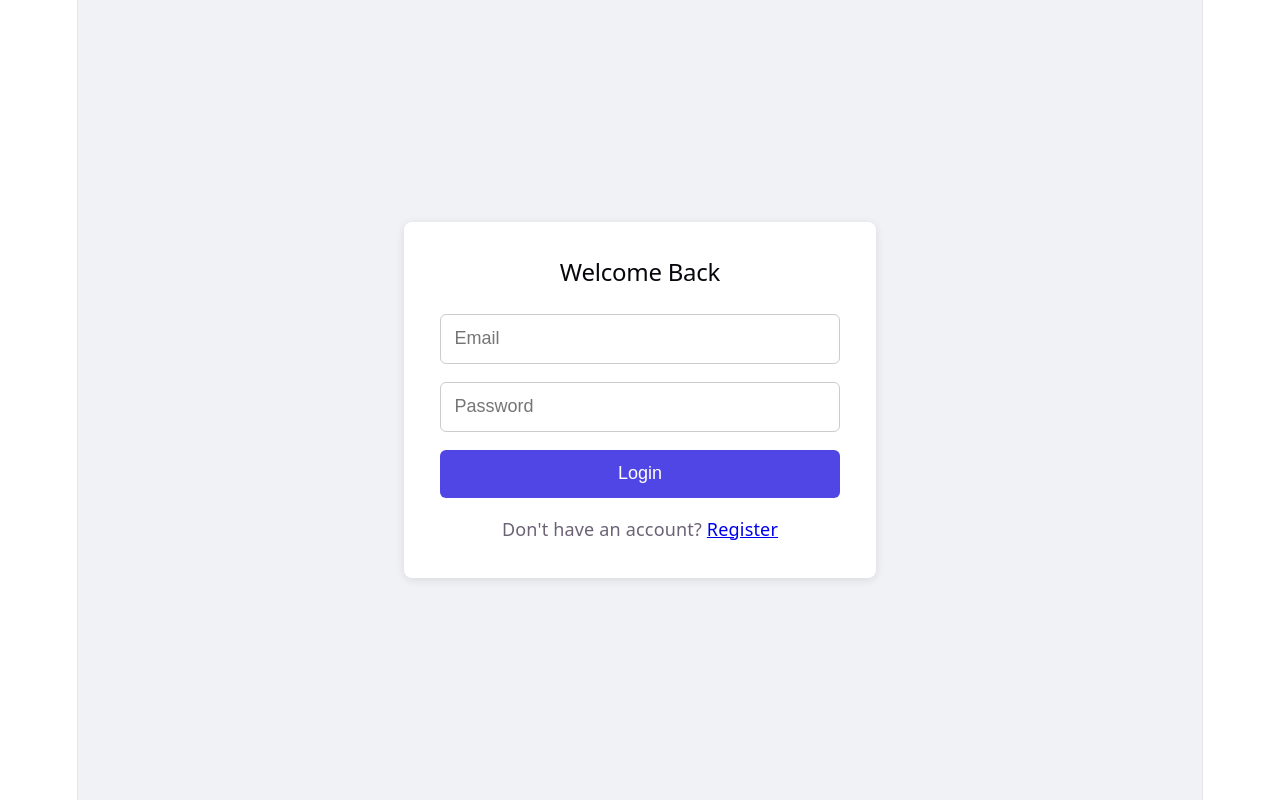
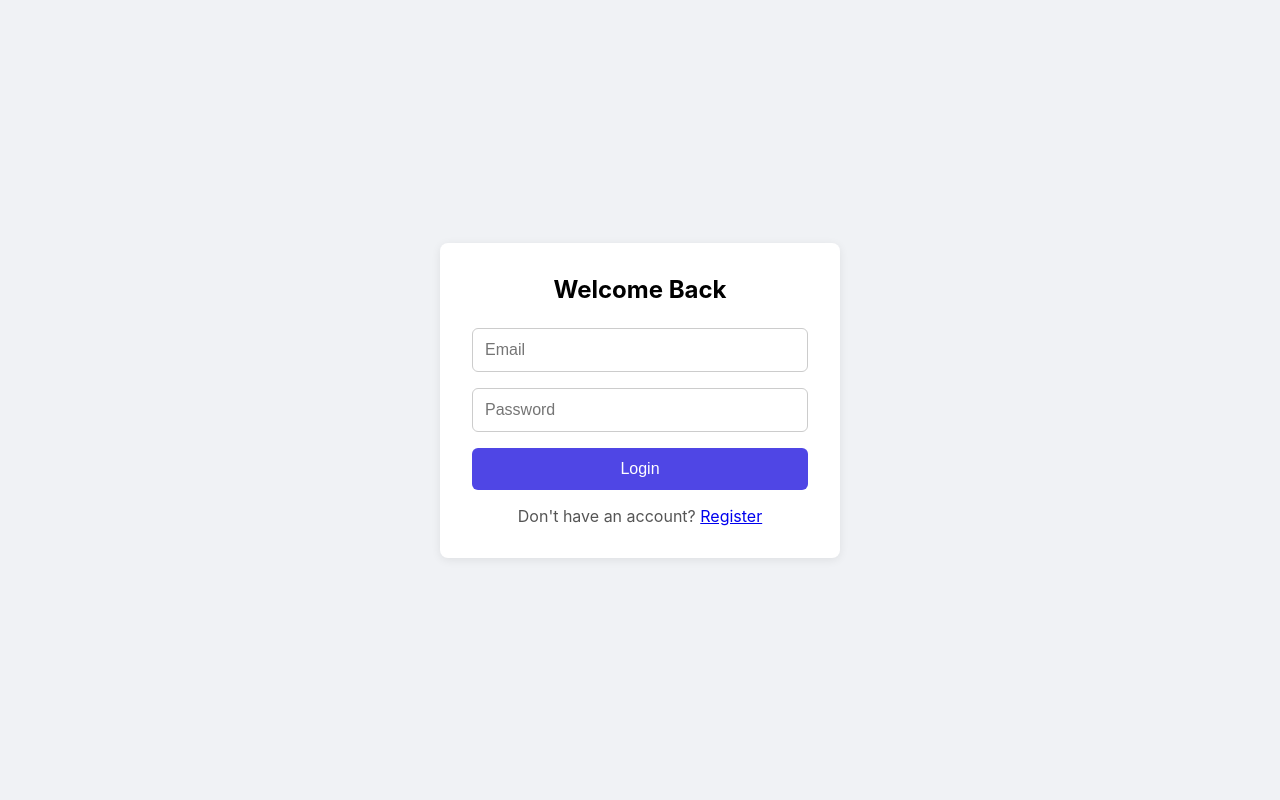
Before and after one commit to SanjayGrover/listify, a React (Vite) app in the folder client/: page /login in a window 1280 px wide. Built offline with nearby package versions, Linux system fonts and the light colour scheme; no server answers.

Commit message:
Add dark mode compatibility

```diff
--- a/client/src/components/SharePanel.jsx
+++ b/client/src/components/SharePanel.jsx
@@ -107,22 +107,22 @@ const SharePanel = ({ listId }) => {
 };
 
 const styles = {
-  panel: { backgroundColor: '#fff', borderRadius: '8px', padding: '1.25rem', boxShadow: '0 2px 6px rgba(0,0,0,0.06)', marginBottom: '1.5rem' },
-  heading: { margin: '0 0 1rem 0', fontSize: '1rem', color: '#4f46e5' },
+  panel: { backgroundColor: 'var(--bg-card)', borderRadius: '8px', padding: '1.25rem', boxShadow: `0 2px 6px var(--shadow)`, marginBottom: '1.5rem' },
+  heading: { margin: '0 0 1rem 0', fontSize: '1rem', color: 'var(--accent-text)' },
   form: { display: 'flex', gap: '0.5rem', flexWrap: 'wrap' },
-  input: { flex: 1, minWidth: '180px', padding: '0.6rem 0.75rem', borderRadius: '6px', border: '1px solid #ccc', fontSize: '0.95rem' },
-  select: { padding: '0.6rem 0.75rem', borderRadius: '6px', border: '1px solid #ccc', fontSize: '0.95rem', cursor: 'pointer' },
-  shareBtn: { padding: '0.6rem 1rem', borderRadius: '6px', border: 'none', backgroundColor: '#4f46e5', color: '#fff', fontSize: '0.95rem', cursor: 'pointer' },
-  success: { color: 'green', marginTop: '0.5rem', fontSize: '0.9rem' },
-  error: { color: 'red', marginTop: '0.5rem', fontSize: '0.9rem' },
-  subHeading: { margin: '1rem 0 0.5rem', fontSize: '0.9rem', color: '#888' },
+  input: { flex: 1, minWidth: '180px', padding: '0.6rem 0.75rem', borderRadius: '6px', border: '1px solid var(--border-color)', fontSize: '0.95rem', backgroundColor: 'var(--bg-input)', color: 'var(--text-primary)' },
+  select: { padding: '0.6rem 0.75rem', borderRadius: '6px', border: '1px solid var(--border-color)', fontSize: '0.95rem', cursor: 'pointer', backgroundColor: 'var(--bg-input)', color: 'var(--text-primary)' },
+  shareBtn: { padding: '0.6rem 1rem', borderRadius: '6px', border: 'none', backgroundColor: 'var(--accent)', color: '#fff', fontSize: '0.95rem', cursor: 'pointer' },
+  success: { color: 'var(--success-text)', marginTop: '0.5rem', fontSize: '0.9rem' },
+  error: { color: 'var(--error-text)', marginTop: '0.5rem', fontSize: '0.9rem' },
+  subHeading: { margin: '1rem 0 0.5rem', fontSize: '0.9rem', color: 'var(--text-muted)' },
   userList: { marginTop: '0.5rem' },
-  userRow: { display: 'flex', justifyContent: 'space-between', alignItems: 'center', padding: '0.5rem 0', borderBottom: '1px solid #f0f0f0' },
-  userName: { fontWeight: 600, fontSize: '0.95rem' },
-  userEmail: { fontSize: '0.85rem', color: '#888' },
+  userRow: { display: 'flex', justifyContent: 'space-between', alignItems: 'center', padding: '0.5rem 0', borderBottom: '1px solid var(--border-light)' },
+  userName: { fontWeight: 600, fontSize: '0.95rem', color: 'var(--text-primary)' },
+  userEmail: { fontSize: '0.85rem', color: 'var(--text-muted)' },
   userRight: { display: 'flex', alignItems: 'center', gap: '0.5rem' },
-  roleBadge: { fontSize: '0.75rem', padding: '0.2rem 0.5rem', borderRadius: '999px', backgroundColor: '#e0e7ff', color: '#4f46e5', fontWeight: 600 },
-  removeBtn: { background: 'none', border: 'none', cursor: 'pointer', color: '#aaa', fontSize: '1rem' },
+  roleBadge: { fontSize: '0.75rem', padding: '0.2rem 0.5rem', borderRadius: '999px', backgroundColor: 'var(--badge-bg)', color: 'var(--badge-text)', fontWeight: 600 },
+  removeBtn: { background: 'none', border: 'none', cursor: 'pointer', color: 'var(--text-muted)', fontSize: '1rem' },
 };
 
 export default SharePanel;
--- a/client/src/index.css
+++ b/client/src/index.css
@@ -1,111 +1,77 @@
+/* CSS Variables for Light and Dark mode */
 :root {
-  --text: #6b6375;
-  --text-h: #08060d;
-  --bg: #fff;
-  --border: #e5e4e7;
-  --code-bg: #f4f3ec;
-  --accent: #aa3bff;
-  --accent-bg: rgba(170, 59, 255, 0.1);
-  --accent-border: rgba(170, 59, 255, 0.5);
-  --social-bg: rgba(244, 243, 236, 0.5);
-  --shadow:
-    rgba(0, 0, 0, 0.1) 0 10px 15px -3px, rgba(0, 0, 0, 0.05) 0 4px 6px -2px;
+  --bg-page: #f0f2f5;
+  --bg-card: #ffffff;
+  --bg-input: #ffffff;
+  --bg-header: #ffffff;
 
-  --sans: system-ui, 'Segoe UI', Roboto, sans-serif;
-  --heading: system-ui, 'Segoe UI', Roboto, sans-serif;
-  --mono: ui-monospace, Consolas, monospace;
+  --text-primary: #000000;
+  --text-secondary: #555555;
+  --text-muted: #888888;
+  --text-placeholder: #aaaaaa;
 
-  font: 18px/145% var(--sans);
-  letter-spacing: 0.18px;
-  color-scheme: light dark;
-  color: var(--text);
-  background: var(--bg);
-  font-synthesis: none;
-  text-rendering: optimizeLegibility;
-  -webkit-font-smoothing: antialiased;
-  -moz-osx-font-smoothing: grayscale;
+  --border-color: #cccccc;
+  --border-light: #e5e7eb;
+  --shadow: rgba(0, 0, 0, 0.08);
 
-  @media (max-width: 1024px) {
-    font-size: 16px;
-  }
+  --accent: #4f46e5;
+  --accent-light: #e0e7ff;
+  --accent-text: #4f46e5;
+
+  --error-bg: #fee2e2;
+  --error-border: #fca5a5;
+  --error-text: #b91c1c;
+
+  --success-text: #15803d;
+
+  --badge-bg: #e0e7ff;
+  --badge-text: #4f46e5;
+
+  --sub-border: #e5e7eb;
 }
 
 @media (prefers-color-scheme: dark) {
   :root {
-    --text: #9ca3af;
-    --text-h: #f3f4f6;
-    --bg: #16171d;
-    --border: #2e303a;
-    --code-bg: #1f2028;
-    --accent: #c084fc;
-    --accent-bg: rgba(192, 132, 252, 0.15);
-    --accent-border: rgba(192, 132, 252, 0.5);
-    --social-bg: rgba(47, 48, 58, 0.5);
-    --shadow:
-      rgba(0, 0, 0, 0.4) 0 10px 15px -3px, rgba(0, 0, 0, 0.25) 0 4px 6px -2px;
-  }
+    --bg-page: #0f1117;
+    --bg-card: #1e2130;
+    --bg-input: #2a2d3e;
+    --bg-header: #1a1d2e;
 
-  #social .button-icon {
-    filter: invert(1) brightness(2);
+    --text-primary: #f0f0f0;
+    --text-secondary: #cccccc;
+    --text-muted: #8a8a9a;
+    --text-placeholder: #6b6b80;
+
+    --border-color: #3a3d50;
+    --border-light: #2a2d3e;
+    --shadow: rgba(0, 0, 0, 0.4);
+
+    --accent: #6366f1;
+    --accent-light: #1e1b4b;
+    --accent-text: #a5b4fc;
+
+    --error-bg: #3b1515;
+    --error-border: #7f1d1d;
+    --error-text: #fca5a5;
+
+    --success-text: #4ade80;
+
+    --badge-bg: #1e1b4b;
+    --badge-text: #a5b4fc;
+
+    --sub-border: #2a2d3e;
   }
 }
 
-body {
+* {
+  box-sizing: border-box;
   margin: 0;
+  padding: 0;
 }
 
-#root {
-  width: 1126px;
-  max-width: 100%;
-  margin: 0 auto;
-  text-align: center;
-  border-inline: 1px solid var(--border);
-  min-height: 100svh;
-  display: flex;
-  flex-direction: column;
-  box-sizing: border-box;
+body {
+  background-color: var(--bg-page);
+  color: var(--text-primary);
+  font-family: -apple-system, BlinkMacSystemFont, 'Segoe UI', Roboto, Oxygen, sans-serif;
+  transition: background-color 0.2s, color 0.2s;
 }
-
-h1,
-h2 {
-  font-family: var(--heading);
-  font-weight: 500;
-  color: var(--text-h);
-}
-
-h1 {
-  font-size: 56px;
-  letter-spacing: -1.68px;
-  margin: 32px 0;
-  @media (max-width: 1024px) {
-    font-size: 36px;
-    margin: 20px 0;
-  }
-}
-h2 {
-  font-size: 24px;
-  line-height: 118%;
-  letter-spacing: -0.24px;
-  margin: 0 0 8px;
-  @media (max-width: 1024px) {
-    font-size: 20px;
-  }
-}
-p {
-  margin: 0;
-}
-
-code,
-.counter {
-  font-family: var(--mono);
-  display: inline-flex;
-  border-radius: 4px;
-  color: var(--text-h);
-}
-
-code {
-  font-size: 15px;
-  line-height: 135%;
-  padding: 4px 8px;
-  background: var(--code-bg);
-}
--- a/client/src/pages/Dashboard.jsx
+++ b/client/src/pages/Dashboard.jsx
@@ -119,25 +119,25 @@ const Dashboard = () => {
 };
 
 const styles = {
-  container: { minHeight: '100vh', backgroundColor: '#f0f2f5' },
-  header: { display: 'flex', justifyContent: 'space-between', alignItems: 'center', padding: '1rem 2rem', backgroundColor: '#fff', boxShadow: '0 1px 4px rgba(0,0,0,0.1)' },
-  logo: { margin: 0, color: '#4f46e5' },
-  userInfo: { display: 'flex', alignItems: 'center', gap: '1rem' },
-  logoutBtn: { padding: '0.4rem 0.8rem', borderRadius: '6px', border: '1px solid #ccc', cursor: 'pointer', backgroundColor: '#fff' },
+  container: { minHeight: '100vh', backgroundColor: 'var(--bg-page)' },
+  header: { display: 'flex', justifyContent: 'space-between', alignItems: 'center', padding: '1rem 2rem', backgroundColor: 'var(--bg-header)', boxShadow: `0 1px 4px var(--shadow)` },
+  logo: { margin: 0, color: 'var(--accent)' },
+  userInfo: { display: 'flex', alignItems: 'center', gap: '1rem', color: 'var(--text-primary)' },
+  logoutBtn: { padding: '0.4rem 0.8rem', borderRadius: '6px', border: '1px solid var(--border-color)', cursor: 'pointer', backgroundColor: 'var(--bg-card)', color: 'var(--text-primary)' },
   main: { maxWidth: '900px', margin: '0 auto', padding: '2rem' },
-  sectionTitle: { marginBottom: '1rem' },
+  sectionTitle: { marginBottom: '1rem', color: 'var(--text-primary)' },
   createForm: { display: 'flex', gap: '0.75rem', marginBottom: '1.5rem' },
-  input: { flex: 1, padding: '0.75rem', borderRadius: '6px', border: '1px solid #ccc', fontSize: '1rem' },
-  createBtn: { padding: '0.75rem 1.25rem', borderRadius: '6px', border: 'none', backgroundColor: '#4f46e5', color: '#fff', fontSize: '1rem', cursor: 'pointer' },
-  error: { color: 'red', marginBottom: '1rem' },
-  empty: { color: '#888', textAlign: 'center', marginTop: '3rem' },
+  input: { flex: 1, padding: '0.75rem', borderRadius: '6px', border: '1px solid var(--border-color)', fontSize: '1rem', backgroundColor: 'var(--bg-input)', color: 'var(--text-primary)' },
+  createBtn: { padding: '0.75rem 1.25rem', borderRadius: '6px', border: 'none', backgroundColor: 'var(--accent)', color: '#fff', fontSize: '1rem', cursor: 'pointer' },
+  error: { color: 'var(--error-text)', marginBottom: '1rem' },
+  empty: { color: 'var(--text-muted)', textAlign: 'center', marginTop: '3rem' },
   grid: { display: 'grid', gridTemplateColumns: 'repeat(auto-fill, minmax(250px, 1fr))', gap: '1rem' },
-  card: { backgroundColor: '#fff', borderRadius: '8px', padding: '1.25rem', boxShadow: '0 2px 6px rgba(0,0,0,0.08)' },
+  card: { backgroundColor: 'var(--bg-card)', borderRadius: '8px', padding: '1.25rem', boxShadow: `0 2px 6px var(--shadow)` },
   cardHeader: { display: 'flex', justifyContent: 'space-between', alignItems: 'center', marginBottom: '0.5rem' },
-  cardTitle: { margin: 0, fontSize: '1.1rem' },
+  cardTitle: { margin: 0, fontSize: '1.1rem', color: 'var(--text-primary)' },
   deleteBtn: { background: 'none', border: 'none', cursor: 'pointer', fontSize: '1rem' },
-  itemCount: { color: '#888', fontSize: '0.9rem', marginBottom: '1rem' },
-  openBtn: { padding: '0.5rem 1rem', borderRadius: '6px', border: '1px solid #4f46e5', color: '#4f46e5', backgroundColor: '#fff', cursor: 'pointer', width: '100%' },
+  itemCount: { color: 'var(--text-muted)', fontSize: '0.9rem', marginBottom: '1rem' },
+  openBtn: { padding: '0.5rem 1rem', borderRadius: '6px', border: '1px solid var(--accent)', color: 'var(--accent-text)', backgroundColor: 'var(--bg-card)', cursor: 'pointer', width: '100%' },
 };
 
 export default Dashboard;
--- a/client/src/pages/ListDetail.jsx
+++ b/client/src/pages/ListDetail.jsx
@@ -286,36 +286,36 @@ const ListDetail = () => {
 };
 
 const styles = {
-  container: { minHeight: '100vh', backgroundColor: '#f0f2f5' },
-  header: { display: 'flex', alignItems: 'center', gap: '1rem', padding: '1rem 2rem', backgroundColor: '#fff', boxShadow: '0 1px 4px rgba(0,0,0,0.1)' },
-  backBtn: { padding: '0.4rem 0.8rem', borderRadius: '6px', border: '1px solid #ccc', cursor: 'pointer', backgroundColor: '#fff' },
-  title: { margin: 0, cursor: 'pointer', fontSize: '1.4rem' },
+  container: { minHeight: '100vh', backgroundColor: 'var(--bg-page)' },
+  header: { display: 'flex', alignItems: 'center', gap: '1rem', padding: '1rem 2rem', backgroundColor: 'var(--bg-header)', boxShadow: `0 1px 4px var(--shadow)`, flexWrap: 'wrap' },
+  backBtn: { padding: '0.4rem 0.8rem', borderRadius: '6px', border: '1px solid var(--border-color)', cursor: 'pointer', backgroundColor: 'var(--bg-card)', color: 'var(--text-primary)' },
+  title: { margin: 0, cursor: 'pointer', fontSize: '1.4rem', color: 'var(--text-primary)' },
   titleEdit: { display: 'flex', gap: '0.5rem', alignItems: 'center' },
-  titleInput: { padding: '0.4rem 0.75rem', borderRadius: '6px', border: '1px solid #ccc', fontSize: '1.1rem' },
-  saveBtn: { padding: '0.4rem 0.8rem', borderRadius: '6px', border: 'none', backgroundColor: '#4f46e5', color: '#fff', cursor: 'pointer' },
-  cancelBtn: { padding: '0.4rem 0.8rem', borderRadius: '6px', border: '1px solid #ccc', cursor: 'pointer', backgroundColor: '#fff' },
+  titleInput: { padding: '0.4rem 0.75rem', borderRadius: '6px', border: '1px solid var(--border-color)', fontSize: '1.1rem', backgroundColor: 'var(--bg-input)', color: 'var(--text-primary)' },
+  saveBtn: { padding: '0.4rem 0.8rem', borderRadius: '6px', border: 'none', backgroundColor: 'var(--accent)', color: '#fff', cursor: 'pointer' },
+  cancelBtn: { padding: '0.4rem 0.8rem', borderRadius: '6px', border: '1px solid var(--border-color)', cursor: 'pointer', backgroundColor: 'var(--bg-card)', color: 'var(--text-primary)' },
+  shareToggleBtn: { marginLeft: 'auto', padding: '0.4rem 0.8rem', borderRadius: '6px', border: '1px solid var(--accent)', color: 'var(--accent-text)', backgroundColor: 'var(--bg-card)', cursor: 'pointer' },
   main: { maxWidth: '700px', margin: '0 auto', padding: '2rem' },
   addForm: { display: 'flex', gap: '0.75rem', marginBottom: '1.5rem' },
-  input: { flex: 1, padding: '0.75rem', borderRadius: '6px', border: '1px solid #ccc', fontSize: '1rem' },
-  addBtn: { padding: '0.75rem 1.25rem', borderRadius: '6px', border: 'none', backgroundColor: '#4f46e5', color: '#fff', fontSize: '1rem', cursor: 'pointer' },
-  empty: { color: '#888', textAlign: 'center', marginTop: '3rem' },
+  input: { flex: 1, padding: '0.75rem', borderRadius: '6px', border: '1px solid var(--border-color)', fontSize: '1rem', backgroundColor: 'var(--bg-input)', color: 'var(--text-primary)' },
+  addBtn: { padding: '0.75rem 1.25rem', borderRadius: '6px', border: 'none', backgroundColor: 'var(--accent)', color: '#fff', fontSize: '1rem', cursor: 'pointer' },
+  empty: { color: 'var(--text-muted)', textAlign: 'center', marginTop: '3rem' },
   itemList: { listStyle: 'none', padding: 0, display: 'flex', flexDirection: 'column', gap: '0.75rem' },
-  itemCard: { backgroundColor: '#fff', borderRadius: '8px', padding: '1rem', boxShadow: '0 2px 6px rgba(0,0,0,0.06)' },
+  itemCard: { backgroundColor: 'var(--bg-card)', borderRadius: '8px', padding: '1rem', boxShadow: `0 2px 6px var(--shadow)` },
   itemRow: { display: 'flex', alignItems: 'center', gap: '0.75rem' },
-  dragHandle: { cursor: 'grab', fontSize: '1.2rem', color: '#aaa', userSelect: 'none' },
-  checkbox: { width: '18px', height: '18px', cursor: 'pointer' },
-  itemText: { flex: 1, fontSize: '1rem' },
+  dragHandle: { cursor: 'grab', fontSize: '1.2rem', color: 'var(--text-muted)', userSelect: 'none' },
+  checkbox: { width: '18px', height: '18px', cursor: 'pointer', accentColor: 'var(--accent)' },
+  itemText: { flex: 1, fontSize: '1rem', color: 'var(--text-primary)' },
   itemActions: { display: 'flex', gap: '0.5rem' },
-  subBtn: { padding: '0.3rem 0.6rem', borderRadius: '6px', border: '1px solid #ccc', cursor: 'pointer', backgroundColor: '#fff', fontSize: '0.85rem' },
+  subBtn: { padding: '0.3rem 0.6rem', borderRadius: '6px', border: '1px solid var(--border-color)', cursor: 'pointer', backgroundColor: 'var(--bg-card)', color: 'var(--text-primary)', fontSize: '0.85rem' },
   deleteBtn: { background: 'none', border: 'none', cursor: 'pointer', fontSize: '1rem' },
-  subItemSection: { marginTop: '0.75rem', paddingLeft: '1.5rem', borderLeft: '2px solid #e5e7eb', display: 'flex', flexDirection: 'column', gap: '0.5rem' },
+  subItemSection: { marginTop: '0.75rem', paddingLeft: '1.5rem', borderLeft: '2px solid var(--sub-border)', display: 'flex', flexDirection: 'column', gap: '0.5rem' },
   subItemRow: { display: 'flex', alignItems: 'center', gap: '0.75rem' },
   subAddForm: { display: 'flex', gap: '0.5rem', marginTop: '0.5rem' },
-  subInput: { flex: 1, padding: '0.5rem', borderRadius: '6px', border: '1px solid #ccc', fontSize: '0.9rem' },
-  subAddBtn: { padding: '0.5rem 0.75rem', borderRadius: '6px', border: 'none', backgroundColor: '#4f46e5', color: '#fff', fontSize: '0.9rem', cursor: 'pointer' },
-  shareToggleBtn: { marginLeft: 'auto', padding: '0.4rem 0.8rem', borderRadius: '6px', border: '1px solid #4f46e5', color: '#4f46e5', backgroundColor: '#fff', cursor: 'pointer' },
-  errorBanner: { display: 'flex', justifyContent: 'space-between', alignItems: 'center', backgroundColor: '#fee2e2', border: '1px solid #fca5a5', color: '#b91c1c', padding: '0.75rem 1rem', borderRadius: '8px', marginBottom: '1rem' },
-  errorClose: { background: 'none', border: 'none', color: '#b91c1c', fontSize: '1rem', cursor: 'pointer' },
+  subInput: { flex: 1, padding: '0.5rem', borderRadius: '6px', border: '1px solid var(--border-color)', fontSize: '0.9rem', backgroundColor: 'var(--bg-input)', color: 'var(--text-primary)' },
+  subAddBtn: { padding: '0.5rem 0.75rem', borderRadius: '6px', border: 'none', backgroundColor: 'var(--accent)', color: '#fff', fontSize: '0.9rem', cursor: 'pointer' },
+  errorBanner: { display: 'flex', justifyContent: 'space-between', alignItems: 'center', backgroundColor: 'var(--error-bg)', border: '1px solid var(--error-border)', color: 'var(--error-text)', padding: '0.75rem 1rem', borderRadius: '8px', marginBottom: '1rem' },
+  errorClose: { background: 'none', border: 'none', color: 'var(--error-text)', fontSize: '1rem', cursor: 'pointer' },
 };
 
 export default ListDetail;
--- a/client/src/pages/Login.jsx
+++ b/client/src/pages/Login.jsx
@@ -64,14 +64,14 @@ const Login = () => {
 };
 
 const styles = {
-  container: { display: 'flex', justifyContent: 'center', alignItems: 'center', height: '100vh', backgroundColor: '#f0f2f5' },
-  card: { backgroundColor: '#fff', padding: '2rem', borderRadius: '8px', boxShadow: '0 2px 10px rgba(0,0,0,0.1)', width: '100%', maxWidth: '400px' },
-  title: { marginBottom: '1.5rem', textAlign: 'center' },
+  container: { display: 'flex', justifyContent: 'center', alignItems: 'center', height: '100vh', backgroundColor: 'var(--bg-page)' },
+  card: { backgroundColor: 'var(--bg-card)', padding: '2rem', borderRadius: '8px', boxShadow: `0 2px 10px var(--shadow)`, width: '100%', maxWidth: '400px' },
+  title: { marginBottom: '1.5rem', textAlign: 'center', color: 'var(--text-primary)' },
   form: { display: 'flex', flexDirection: 'column', gap: '1rem' },
-  input: { padding: '0.75rem', borderRadius: '6px', border: '1px solid #ccc', fontSize: '1rem' },
-  button: { padding: '0.75rem', borderRadius: '6px', border: 'none', backgroundColor: '#4f46e5', color: '#fff', fontSize: '1rem', cursor: 'pointer' },
-  error: { color: 'red', marginBottom: '1rem', textAlign: 'center' },
-  link: { marginTop: '1rem', textAlign: 'center' },
+  input: { padding: '0.75rem', borderRadius: '6px', border: '1px solid var(--border-color)', fontSize: '1rem', backgroundColor: 'var(--bg-input)', color: 'var(--text-primary)' },
+  button: { padding: '0.75rem', borderRadius: '6px', border: 'none', backgroundColor: 'var(--accent)', color: '#fff', fontSize: '1rem', cursor: 'pointer' },
+  error: { color: 'var(--error-text)', marginBottom: '1rem', textAlign: 'center' },
+  link: { marginTop: '1rem', textAlign: 'center', color: 'var(--text-secondary)' },
 };
 
 export default Login;
--- a/client/src/pages/Register.jsx
+++ b/client/src/pages/Register.jsx
@@ -73,14 +73,14 @@ const Register = () => {
 };
 
 const styles = {
-  container: { display: 'flex', justifyContent: 'center', alignItems: 'center', height: '100vh', backgroundColor: '#f0f2f5' },
-  card: { backgroundColor: '#fff', padding: '2rem', borderRadius: '8px', boxShadow: '0 2px 10px rgba(0,0,0,0.1)', width: '100%', maxWidth: '400px' },
-  title: { marginBottom: '1.5rem', textAlign: 'center' },
+  container: { display: 'flex', justifyContent: 'center', alignItems: 'center', height: '100vh', backgroundColor: 'var(--bg-page)' },
+  card: { backgroundColor: 'var(--bg-card)', padding: '2rem', borderRadius: '8px', boxShadow: `0 2px 10px var(--shadow)`, width: '100%', maxWidth: '400px' },
+  title: { marginBottom: '1.5rem', textAlign: 'center', color: 'var(--text-primary)' },
   form: { display: 'flex', flexDirection: 'column', gap: '1rem' },
-  input: { padding: '0.75rem', borderRadius: '6px', border: '1px solid #ccc', fontSize: '1rem' },
-  button: { padding: '0.75rem', borderRadius: '6px', border: 'none', backgroundColor: '#4f46e5', color: '#fff', fontSize: '1rem', cursor: 'pointer' },
-  error: { color: 'red', marginBottom: '1rem', textAlign: 'center' },
-  link: { marginTop: '1rem', textAlign: 'center' },
+  input: { padding: '0.75rem', borderRadius: '6px', border: '1px solid var(--border-color)', fontSize: '1rem', backgroundColor: 'var(--bg-input)', color: 'var(--text-primary)' },
+  button: { padding: '0.75rem', borderRadius: '6px', border: 'none', backgroundColor: 'var(--accent)', color: '#fff', fontSize: '1rem', cursor: 'pointer' },
+  error: { color: 'var(--error-text)', marginBottom: '1rem', textAlign: 'center' },
+  link: { marginTop: '1rem', textAlign: 'center', color: 'var(--text-secondary)' },
 };
 
 export default Register;
```
